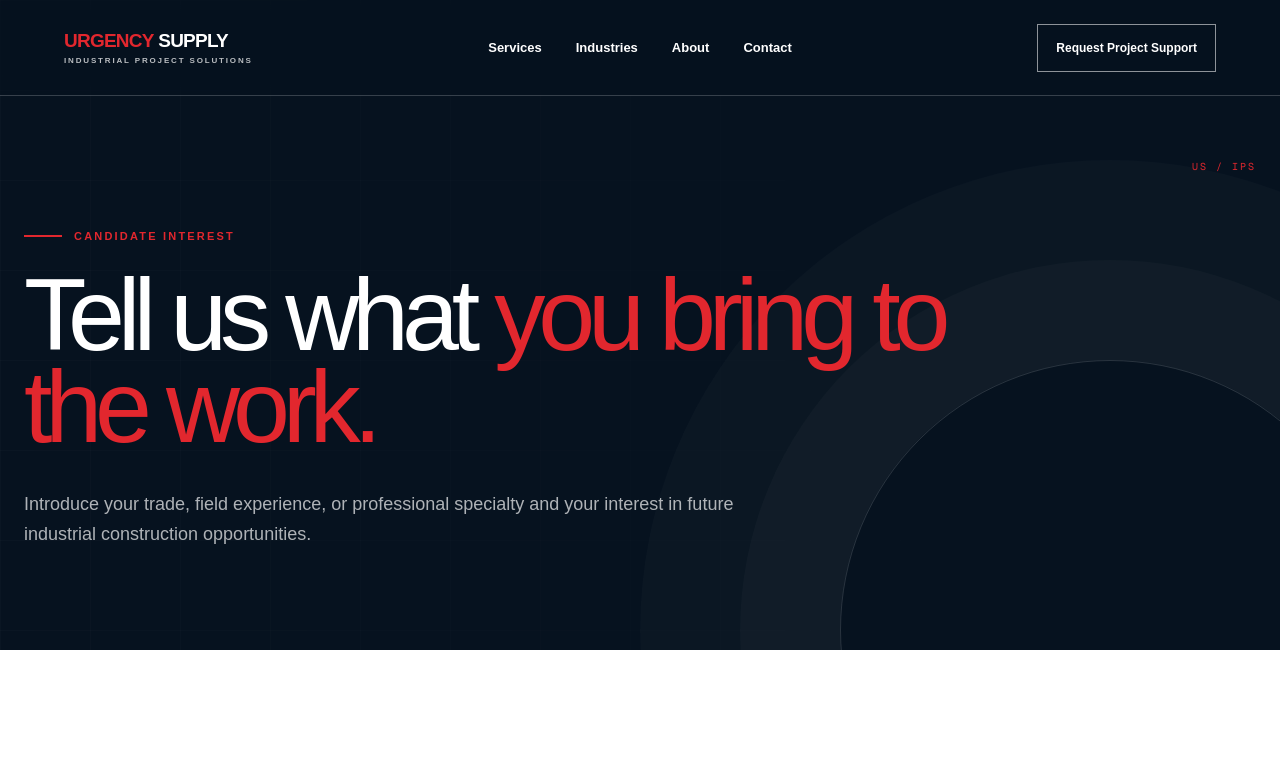
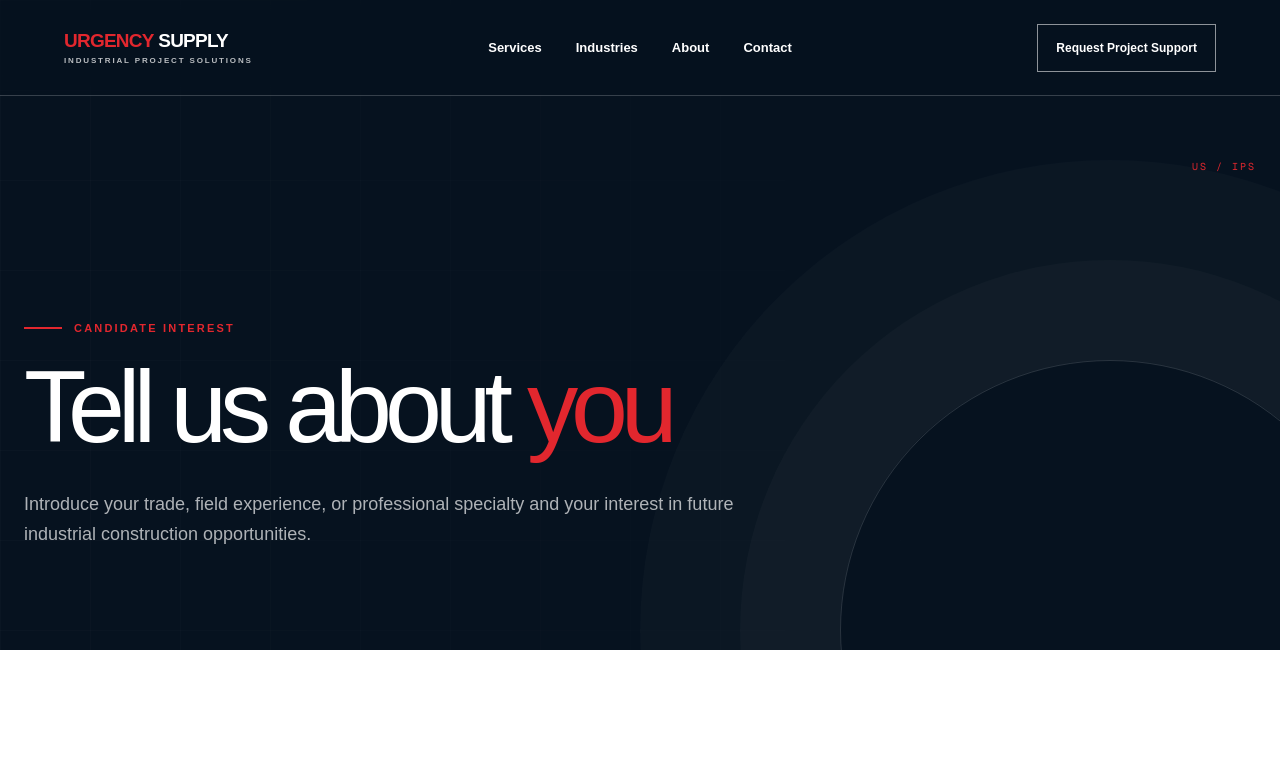
Before and after one commit to Urgencysupply/urgency-supply-website, a Next.js app: page /candidate-interest in a window 1280 px wide. Shown: the top 768 px of the page. Built offline with nearby package versions, Linux system fonts and the light colour scheme.

Commit message:
Simplify candidate page headline to Tell us about you

```diff
--- a/app/candidate-interest/page.tsx
+++ b/app/candidate-interest/page.tsx
@@ -12,8 +12,8 @@ export default function CandidateInterestPage() {
     <PageShell>
       <InteriorHero
         eyebrow="Candidate interest"
-        title="Tell us what"
-        accent="you bring to the work."
+        title="Tell us about"
+        accent="you"
         copy="Introduce your trade, field experience, or professional specialty and your interest in future industrial construction opportunities."
       />
       <section className="interior-section contact-page-layout candidate-layout" aria-labelledby="candidate-heading">
```
